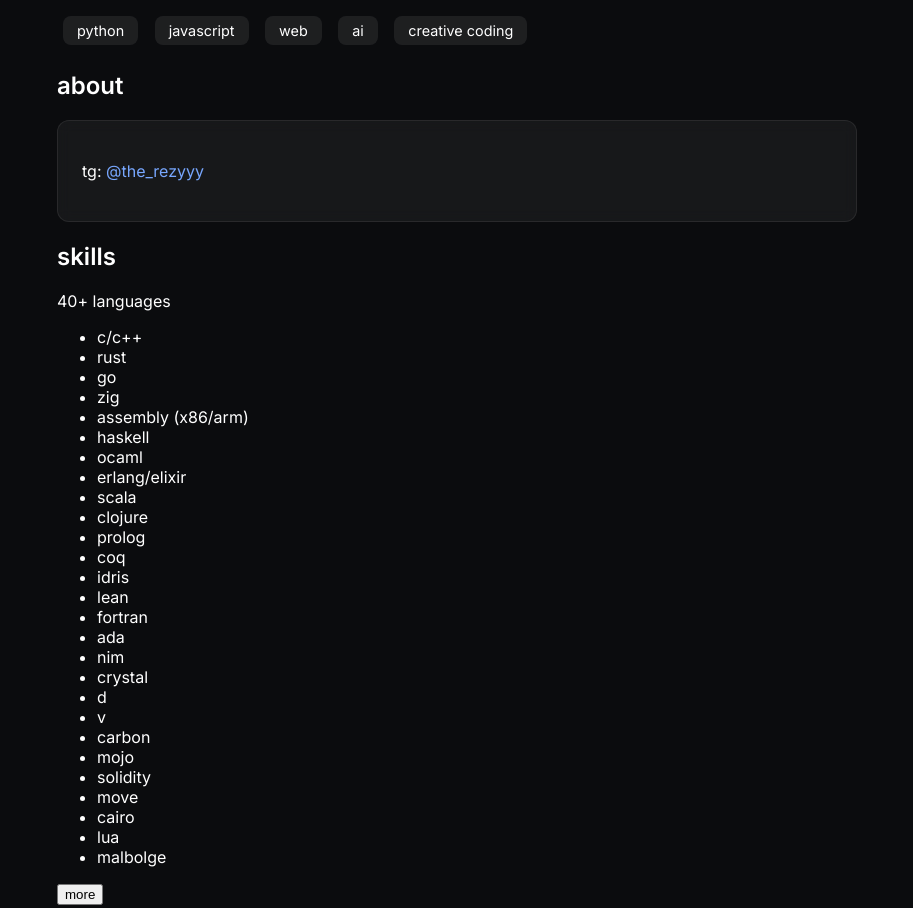
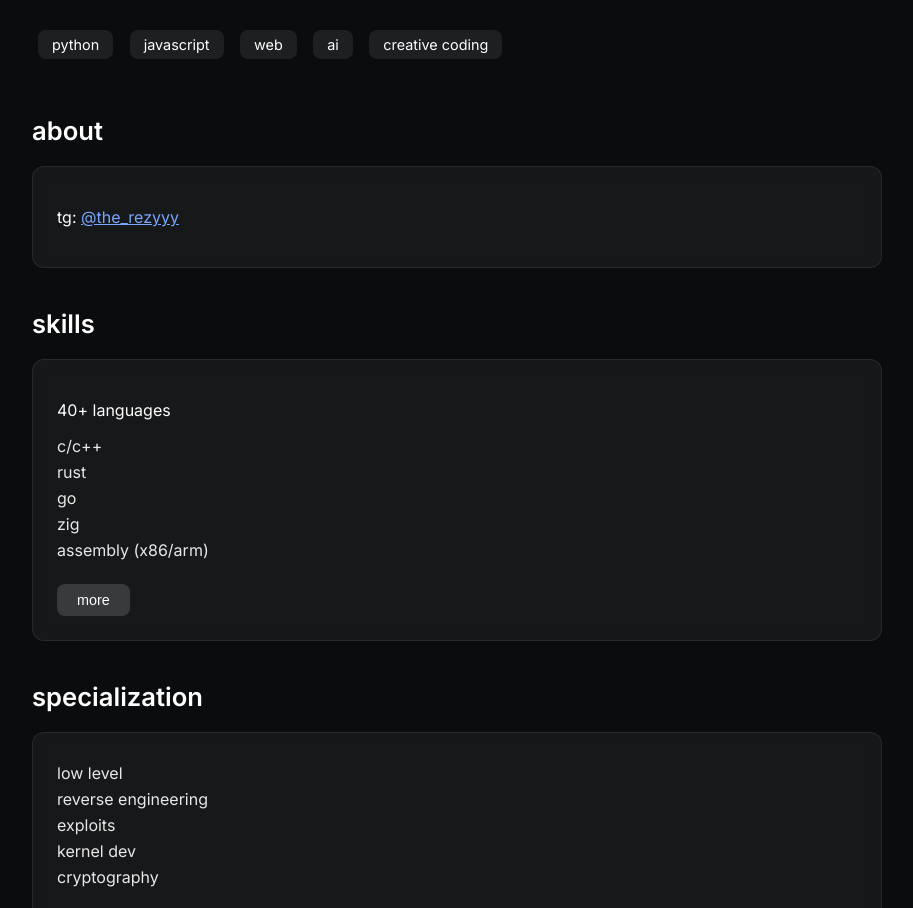
Before and after one commit to rezyyy12/bio-1.2, a plain HTML site: page index.html in a window 1280 px wide. Shown: the part 203-1111 px from the top of the page, without its empty margins (183-1096 px from the left). Drawn offline with Linux system fonts and the light colour scheme.

Commit message:
Refactor styles in style.css for layout improvements
Updated styles for various elements including margins, overflow, and added new classes for tags and lists.

```diff
--- a/style.css
+++ b/style.css
@@ -6,7 +6,7 @@ html, body {
     background: #0b0c0e;
     font-family: 'Inter', sans-serif;
     color: #fff;
-    overflow: hidden;
+    overflow-x: hidden;
 }
 
 #bg {
@@ -20,40 +20,21 @@ html, body {
 
 .container {
     width: 90%;
-    max-width: 800px;
-    margin: 110px auto 0;
+    max-width: 850px;
+    margin: 110px auto 70px;
 }
 
 .title {
     font-size: 4rem;
     font-weight: 600;
-    margin: 0 0 10px;
+    margin: 0 0 40px;
     background: linear-gradient(120deg, #4c7df0, #884bff);
     -webkit-background-clip: text;
     -webkit-text-fill-color: transparent;
 }
 
-.subtitle {
-    font-size: 1.25rem;
-    opacity: 0.75;
-    margin-bottom: 40px;
-}
-
-.bio-block {
-    background: rgba(255,255,255,0.05);
-    padding: 24px;
-    border-radius: 12px;
-    border: 1px solid rgba(255,255,255,0.08);
-    backdrop-filter: blur(7px);
-}
-
-.bio-block a {
-    color: #78a7ff;
-    text-decoration: none;
-}
-
 .tags {
-    margin-top: 26px;
+    margin-bottom: 50px;
 }
 
 .tags span {
@@ -63,6 +44,63 @@ html, body {
     border-radius: 8px;
     background: rgba(255,255,255,0.08);
     font-size: 0.9rem;
+}
+
+.section-title {
+    font-size: 1.6rem;
+    margin: 0 0 20px;
+    font-weight: 600;
+}
+
+.bio-block,
+.skill-block,
+.code-block {
+    background: rgba(255,255,255,0.05);
+    padding: 24px;
+    border-radius: 12px;
+    border: 1px solid rgba(255,255,255,0.08);
+    backdrop-filter: blur(7px);
+    margin-bottom: 40px;
+}
+
+.bio-block a {
+    color: #78a7ff;
+}
+
+.list {
+    list-style: none;
+    margin: 0;
+    padding: 0;
+}
+
+.list li {
+    margin: 6px 0;
+    opacity: 0.9;
+}
+
+.hidden {
+    display: none;
+}
+
+.more-btn {
+    margin-top: 18px;
+    padding: 8px 20px;
+    background: rgba(255,255,255,0.15);
+    border: none;
+    border-radius: 8px;
+    color: #fff;
+    cursor: pointer;
+    font-size: 0.9rem;
+    transition: 0.2s;
+}
+
+.more-btn:hover {
+    background: rgba(255,255,255,0.25);
+}
+
+.code-block pre {
+    margin: 0;
+    line-height: 1.5;
 }
 
 .fade {
```
